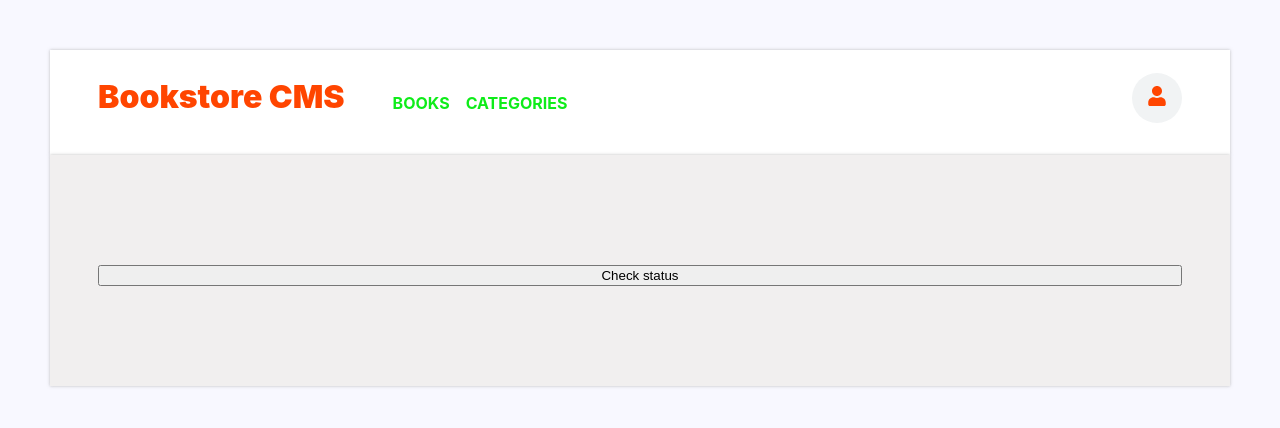
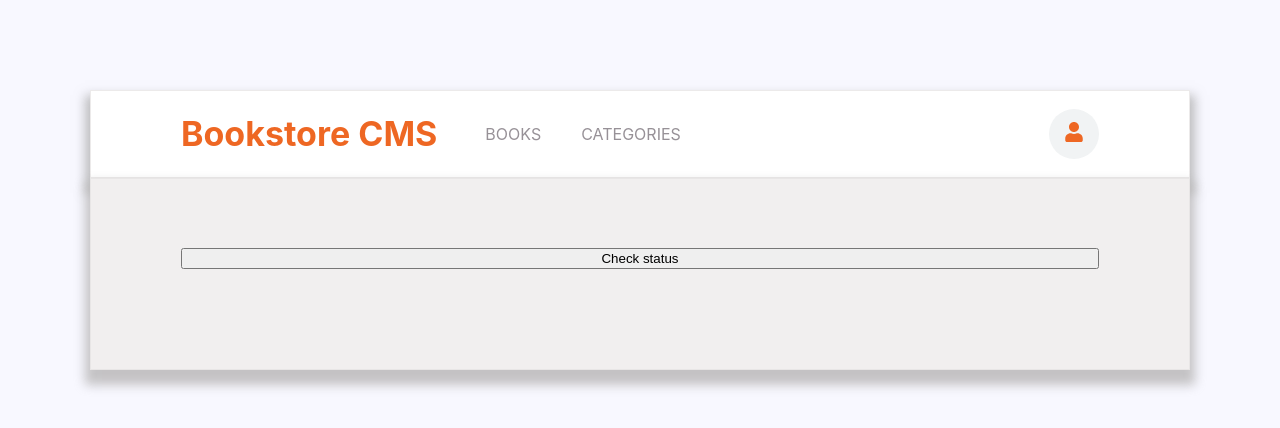
Before and after one commit to developertariq/bookstore, a React (Create React App) app: page /Categories in a window 1280 px wide. Shown: the top 428 px of the page. Built offline with nearby package versions, Linux system fonts and the light colour scheme.

Commit message:
Add markup for header section

```diff
--- a/src/components/Header.js
+++ b/src/components/Header.js
@@ -9,8 +9,9 @@ const Header = () => {
     justifyContent: 'space-between',
     alignItems: 'center',
     backgroundColor: '#fff',
-    padding: '10px 48px',
-    boxShadow: '0 0 3px 0 #aaa9a9bf',
+    padding: '4px 90px',
+    boxShadow: '0 10px 10px 5px #aaa9a9bf',
+    border: '1px solid #e6e3e3bf',
   };
 
   return (
--- a/src/components/SiteTitle.js
+++ b/src/components/SiteTitle.js
@@ -4,12 +4,10 @@ const SiteTitle = () => (
   <h1
     data-testid="site-title"
     style={{
-      fontSize: '2rem',
-      fontWeight: '900',
-      marginBottom: '2rem',
-      lineHeight: '1em',
-      color: 'orangered',
-      textAlign: 'center',
+      fontSize: '34px',
+      fontWeight: 'bold',
+      lineHeight: '32px',
+      color: '#ee6723',
     }}
   >
     Bookstore CMS
--- a/src/components/User.js
+++ b/src/components/User.js
@@ -12,11 +12,11 @@ const User = () => (
       borderRadius: '100px',
       height: '50px',
       width: '50px',
-      margin: '-10px 0 0 10px',
+      margin: 'auto auto',
     }}
     type="button"
   >
-    <FaUser style={{ color: 'orangered', fontSize: '20px' }} />
+    <FaUser style={{ color: '#ee6723', fontSize: '20px' }} />
   </button>
 );
 
--- a/src/css/App.css
+++ b/src/css/App.css
@@ -3,28 +3,37 @@
   display: flex;
   flex-direction: column;
   background-color: #f1efef;
-  padding: 50px 48px 100px;
-  gap: 20px;
-  box-shadow: 0 0 3px 0 #aaa9a9bf;
+  padding: 30px 90px 100px;
+  box-shadow: 0 10px 10px 5px #b3b1b1bf;
+  border: 1px solid #e6e3e3bf;
 }
 
 .menuNav {
   display: flex;
   list-style: none;
+  gap: 24px;
 }
 
 .navBar {
   position: relative;
   flex: 1;
+  text-align: center;
 }
 
 .navBar a {
   display: block;
+  font-size: 16px;
   padding: 8px 8px;
   text-decoration: none;
-  color: #07eb12f8;
+  color: #979197;
   text-transform: uppercase;
-  font-size: medium;
-  font-weight: bold;
   cursor: pointer;
 }
+
+.navBar a:focus {
+  color: #262726f8;
+}
+
+.navBar a:hover {
+  color: #262726f8
+}
--- a/src/css/index.css
+++ b/src/css/index.css
@@ -1,6 +1,6 @@
 body {
   margin: 0;
-  padding: 50px;
+  padding: 90px;
   font-family:
     -apple-system,
     BlinkMacSystemFont,
@@ -15,5 +15,6 @@ body {
     sans-serif;
   -webkit-font-smoothing: antialiased;
   -moz-osx-font-smoothing: grayscale;
-  background-color: rgb(248, 248, 255);
+  background-color: #f8f8ff;
+  overflow: scroll;
 }
```
